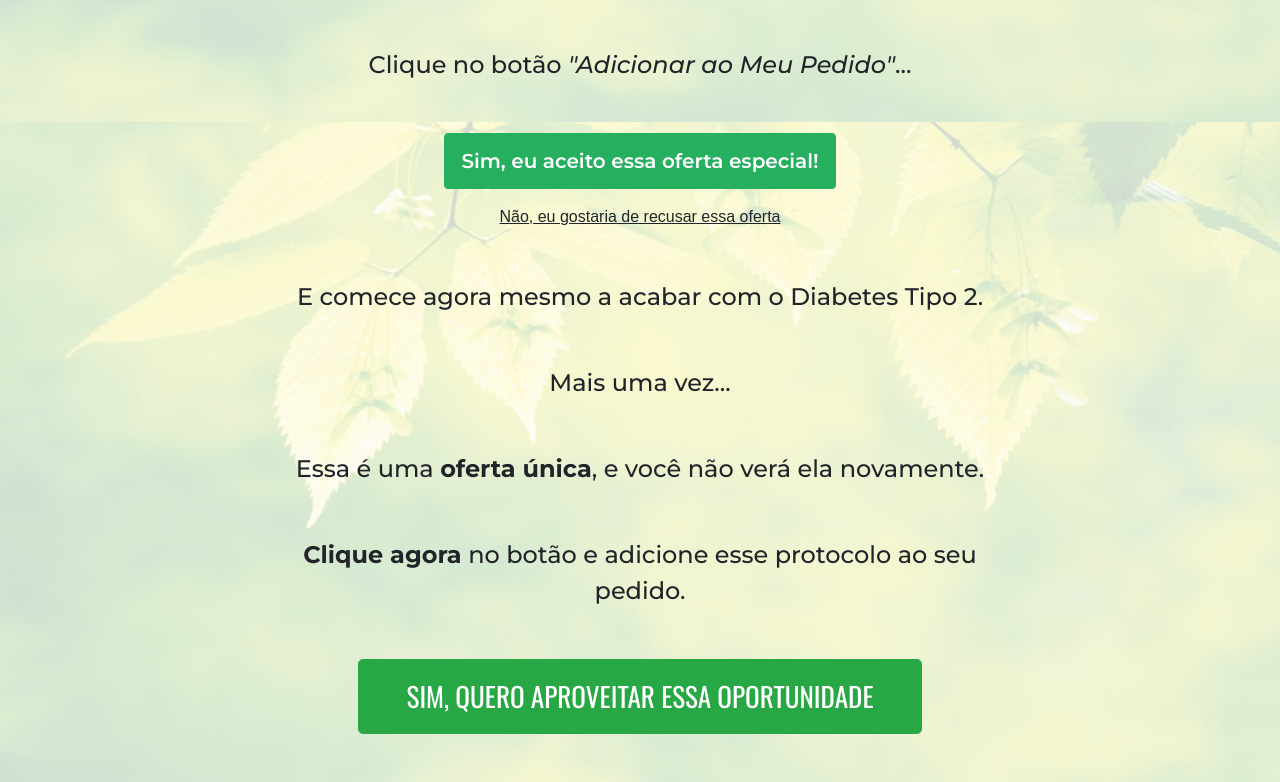
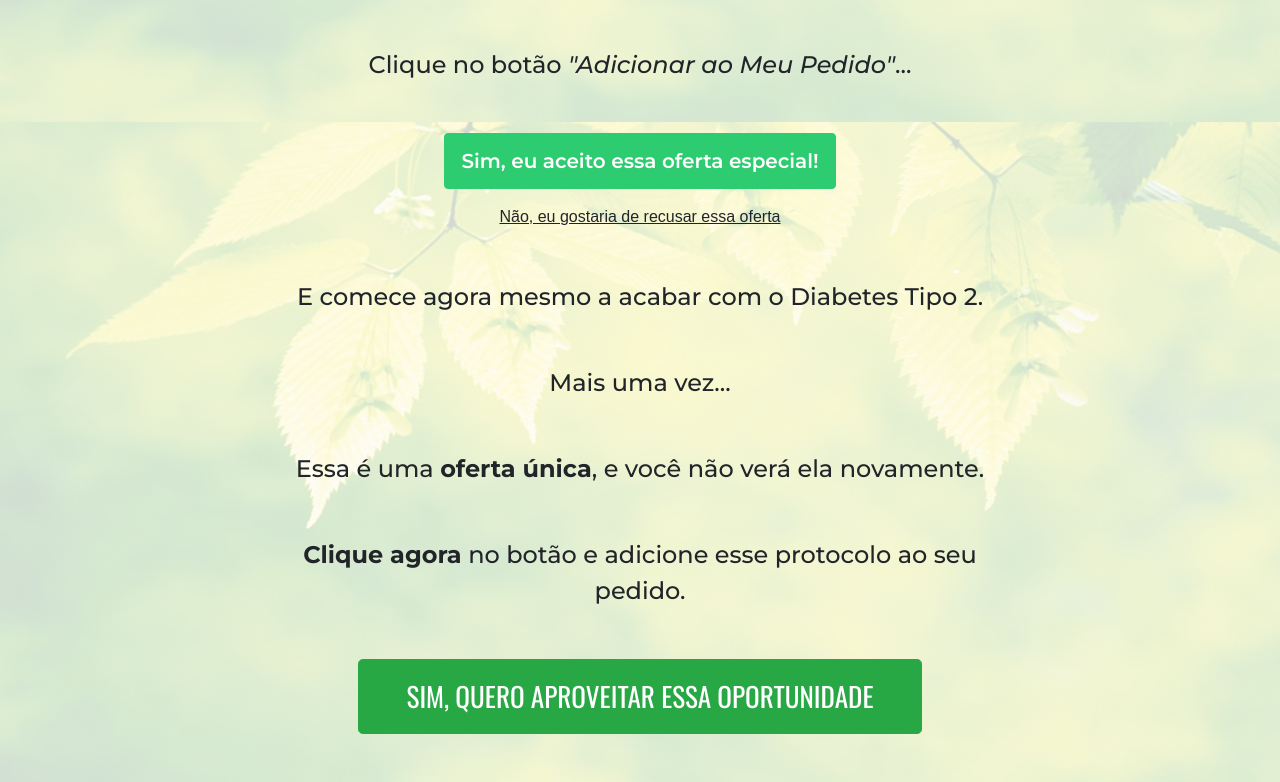
Before and after one commit to jonasjsr01/diabetsnuncamais.website, a plain HTML site: page dw/index.html in a window 1280 px wide. Shown: the part 1478-2260 px from the top of the page. Drawn offline with nearby package versions, Linux system fonts and the light colour scheme.

Commit message:
Add files via upload

```diff
--- a/dw/index.html
+++ b/dw/index.html
@@ -7,7 +7,7 @@
     <link rel="preconnect" href="https://fonts.googleapis.com">
     <link rel="preconnect" href="https://fonts.gstatic.com" crossorigin>
     <link href="https://fonts.googleapis.com/css2?family=Montserrat:ital,wght@0,100;0,200;0,300;0,400;0,500;0,600;0,700;0,800;0,900;1,100;1,200;1,300;1,400;1,500;1,600;1,700;1,800;1,900&family=Oswald:wght@200;300;400;500;600;700&display=swap" rel="stylesheet">
-    <title>Downsell 1</title>
+    <title>Programa Advanced</title>
     <style type="text/css">
       body {
         background-image: url("bg.jpeg");
@@ -71,7 +71,7 @@
             <!-- CÓDIGO DA KIWIFY -->
 
             <div style="text-align:center">
-          <button id="kiwify-upsell-trigger-8uT5joR" style="background-color:#27AF60;padding:12px 16px;cursor:pointer;color:#FFFFFF;font-weight:600;border-radius:4px;border:1px solid #27AF60;font-size:20px;">Sim, eu aceito essa oferta especial!</button>
+          <button id="kiwify-upsell-trigger-OAsCziF" style="background-color:#2ECC70;padding:12px 16px;cursor:pointer;color:#FFFFFF;font-weight:600;border-radius:4px;border:1px solid #2ECC70;font-size:20px;">Sim, eu aceito essa oferta especial!</button>
           <div id="kiwify-upsell-cancel-trigger" style="margin-top:1rem;cursor:pointer;font-size:16px;text-decoration:underline;font-family:sans-serif;">Não, eu gostaria de recusar essa oferta</div>
         </div><script>
             let nextUpsellURL = "";
```
Also changed, not shown: index.html (+1 -1 lines).
